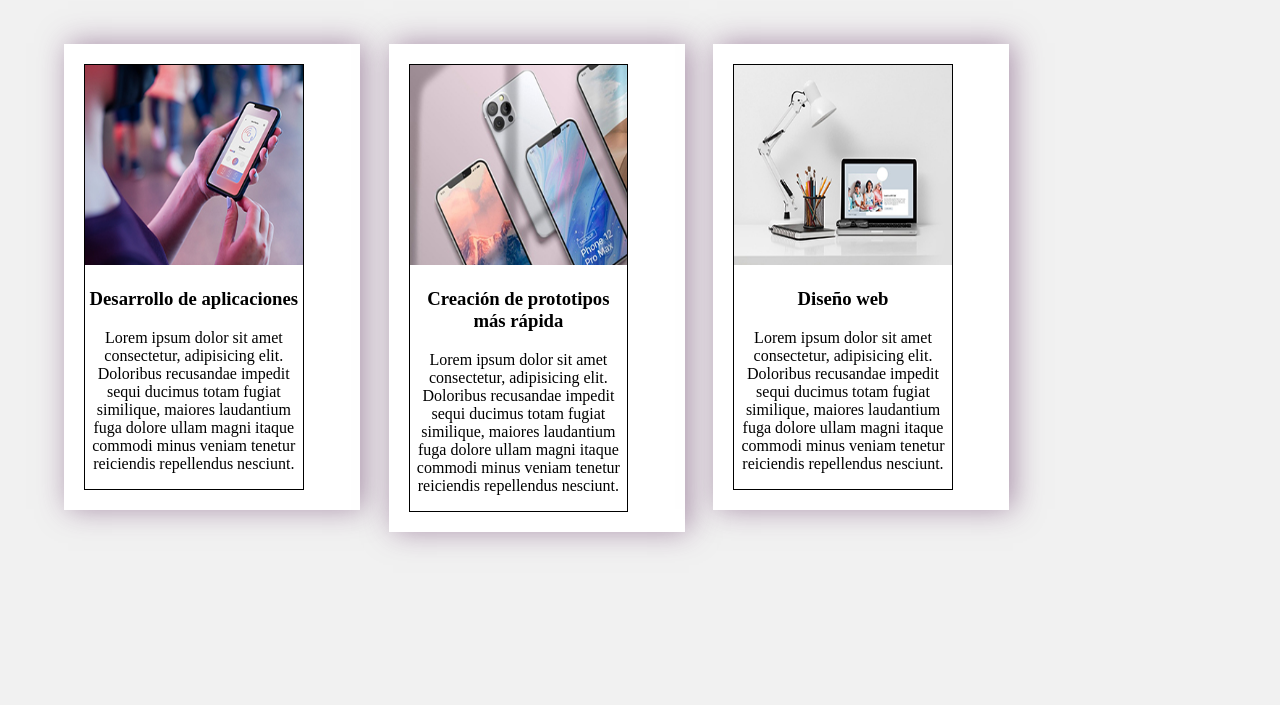
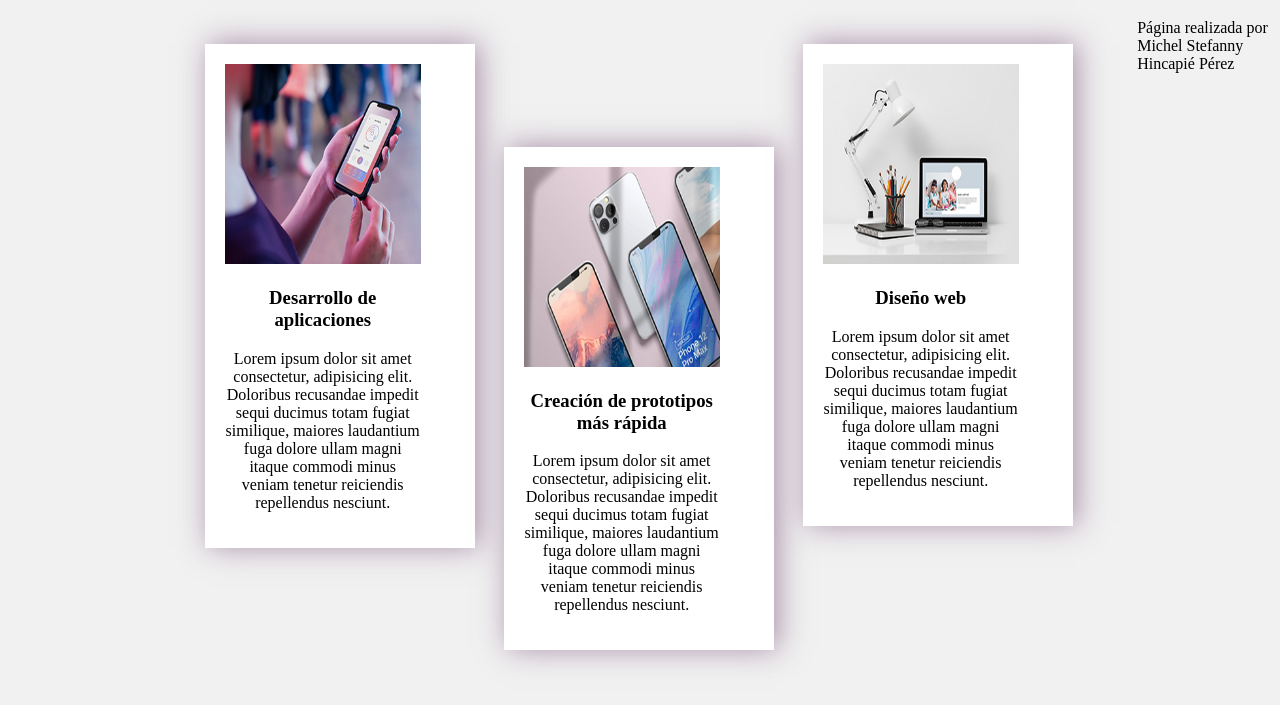
Before and after one commit to Aike48/instrumento_evaluacion, a plain HTML site: page index.html in a window 1280 px wide. Shown: the part 61-766 px from the top of the page. Drawn offline with Linux system fonts and the light colour scheme.

Commit message:
Corrigiendo

```diff
--- a/index.html
+++ b/index.html
@@ -32,5 +32,6 @@
         <p>Lorem ipsum dolor sit amet consectetur, adipisicing elit. Doloribus recusandae impedit sequi ducimus totam fugiat similique, maiores laudantium fuga dolore ullam magni itaque commodi minus veniam tenetur reiciendis repellendus nesciunt.</p>
     </div>
     </div>
+    <footer>Página realizada por Michel Stefanny Hincapié Pérez</footer>
 </body>
 </html>
--- a/styles/estilos.css
+++ b/styles/estilos.css
@@ -5,7 +5,7 @@ body{
 
 .contents {
   float: left;
-  width: 20%;
+  width: 18%;
   height: 30%;
   margin: 3px;
   padding: 20px;
@@ -17,11 +17,12 @@ body{
 }
 
 #num1 {
-    margin-left: 5%;
+    margin-left: 16%;
 }
 #num2{
     margin-left: 2%;
     margin-right: 2%;
+    margin-top: 10%;
 }
 #num3{
     margin-right: 5%;
@@ -41,7 +42,7 @@ h1 {
 }
 
 .centrar {
-    border: 1px solid #000000;
+  /*  border: 1px solid #000000; */
     width: 85%;
     height: 5%
 }
```
